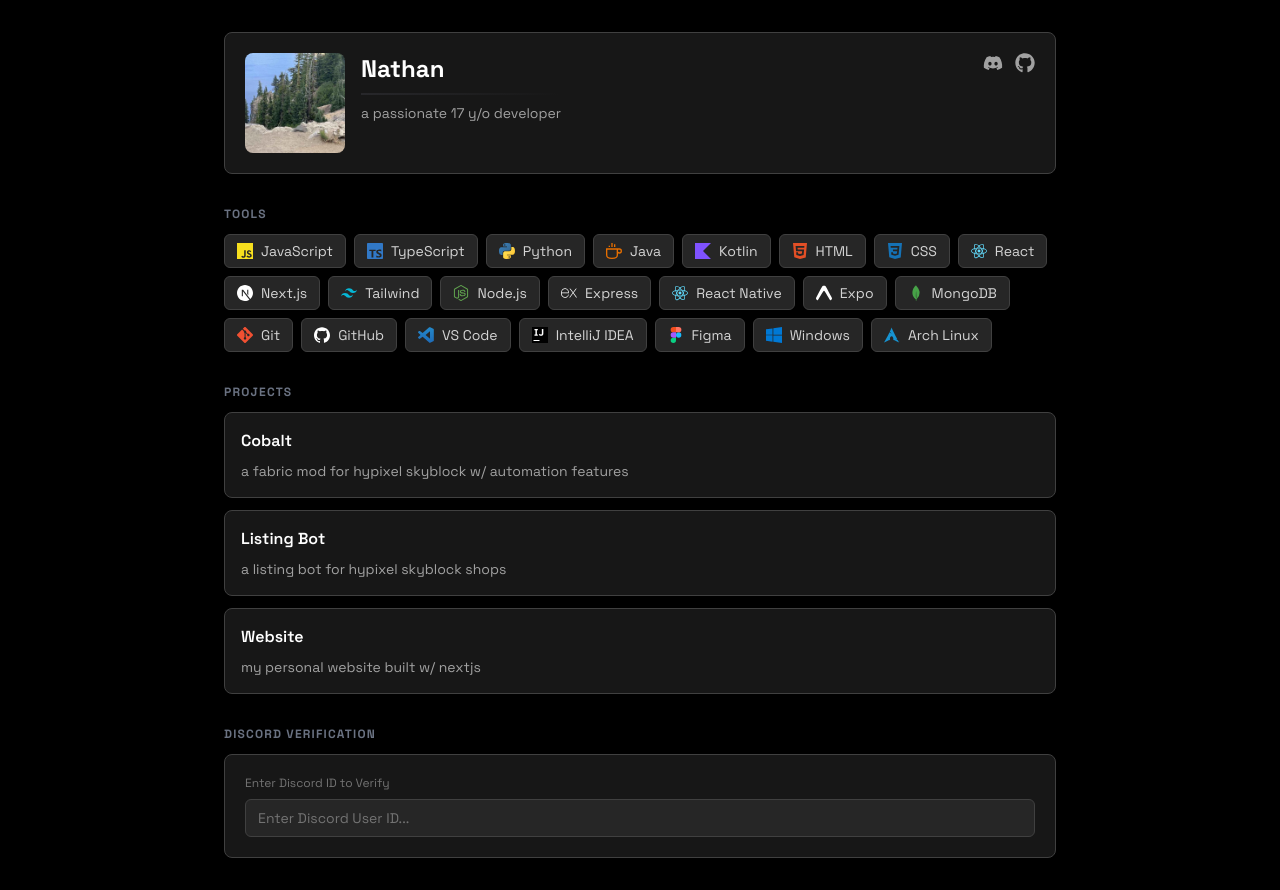
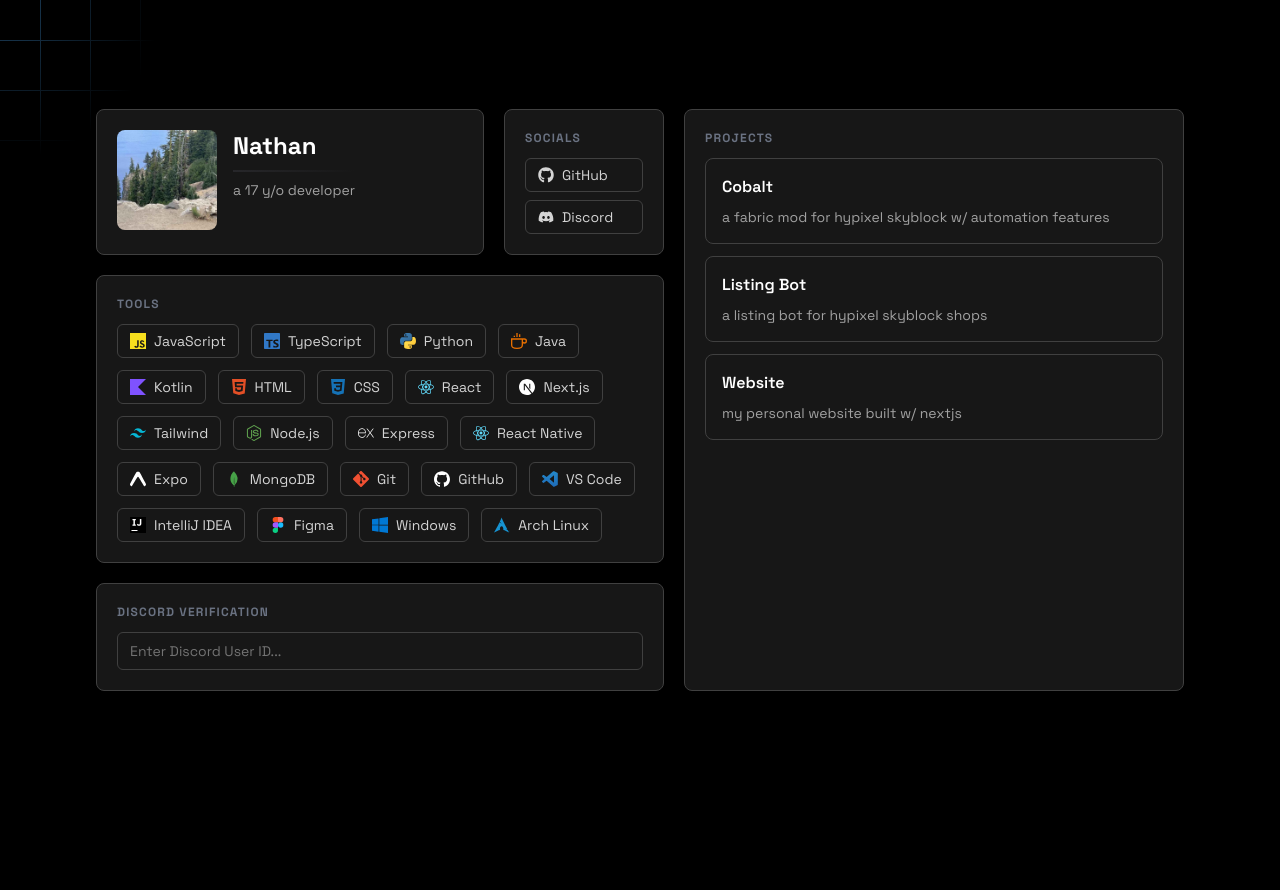
Before and after one commit to quiteboring/quiteboring.github.io, a Next.js app: page / in a window 1280 px wide. After the commit the page ends 800 px from the top, so only its background shows below. Built offline with nearby package versions, Linux system fonts and the light colour scheme.

Commit message:
feat: better design?

```diff
--- a/app/page.tsx
+++ b/app/page.tsx
@@ -1,36 +1,21 @@
+import { FaDiscord, FaGithub } from "react-icons/fa";
+import { projects, tools } from "@/lib/constants";
 import Image from "next/image";
-import { FaDiscord, FaGithub } from "react-icons/fa";
 import ProjectCard from "@/components/ProjectCard";
 import DiscordVerification from "@/components/DiscordVerification";
-import { projects, tools } from "@/lib/constants";
+import Grid from "@/components/Grid";
 
 export default function Home() {
   return (
-    <main className="mx-auto flex min-h-screen max-w-4xl flex-col justify-center p-8">
+    <main className="mx-auto flex min-h-screen max-w-6xl flex-col justify-center p-8">
       <title>Home</title>
+      <Grid />
 
-      {/* Main Card */}
-      <div className="relative mb-8 w-full rounded-lg border border-neutral-700 bg-neutral-900 p-5">
-        <div className="absolute top-5 right-5 flex gap-3">
-          <a
-            href="https://discord.com/users/1441859003708866601"
-            target="_blank"
-            rel="noopener noreferrer"
-            className="text-neutral-400 transition-colors hover:text-white"
-          >
-            <FaDiscord className="h-5 w-5" />
-          </a>
-
-          <a
-            href="https://github.com/quiteboring"
-            target="_blank"
-            rel="noopener noreferrer"
-            className="text-neutral-400 transition-colors hover:text-white"
-          >
-            <FaGithub className="h-5 w-5" />
-          </a>
-        </div>
-
+      <div className="grid grid-cols-1 lg:grid-cols-[1fr_500px] gap-5">
+        <div className="flex flex-col gap-5">
+          <div className="grid grid-cols-1 sm:grid-cols-[1fr_160px] gap-5">
+            {/* Main */}
+            <div className="relative w-full rounded-lg border border-neutral-700 bg-neutral-900 p-5">
               <div className="flex items-start gap-4">
                 <Image
                   src="/profile.png"
@@ -45,21 +30,49 @@ export default function Home() {
                     Nathan
                   </h1>
                   <div className="mt-2 h-0.5 bg-gradient-to-r from-zinc-800 to-transparent"></div>
-            <p className="mt-2 text-sm text-neutral-400">a passionate 17 y/o developer</p>
+                  <p className="mt-2 text-sm text-neutral-400">a 17 y/o developer</p>
+                </div>
+              </div>
+            </div>
+
+            {/* Socials */}
+            <div className="relative rounded-lg border border-neutral-700 bg-neutral-900 p-5">
+              <p className="mb-3 text-xs font-bold tracking-widest text-gray-500 uppercase dark:text-gray-400">
+                Socials
+              </p>
+              <div className="flex flex-row sm:flex-col gap-2">
+                <a
+                  href="https://github.com/quiteboring"
+                  target="_blank"
+                  rel="noopener noreferrer"
+                  className="flex items-center gap-2 rounded-md border border-neutral-700 bg-neutral-900 px-3 py-1.5 text-sm text-neutral-300 hover:border-slate-500 transition-colors"
+                >
+                  <FaGithub className="h-4 w-4" />
+                  GitHub
+                </a>
+                <a
+                  href="https://discord.com/users/1441859003708866601"
+                  target="_blank"
+                  rel="noopener noreferrer"
+                  className="flex items-center gap-2 rounded-md border border-neutral-700 bg-neutral-900 px-3 py-1.5 text-sm text-neutral-300 hover:border-slate-500 transition-colors"
+                >
+                  <FaDiscord className="h-4 w-4" />
+                  Discord
+                </a>
               </div>
             </div>
           </div>
 
           {/* Tools */}
-      <div className="mb-8">
+          <div className="relative w-full rounded-lg border border-neutral-700 bg-neutral-900 p-5">
             <p className="mb-3 text-xs font-bold tracking-widest text-gray-500 uppercase dark:text-gray-400">
               Tools
             </p>
-        <div className="flex flex-wrap gap-2">
+            <div className="flex flex-wrap gap-3">
               {tools.map((tool, index) => (
                 <div
                   key={index}
-              className="flex items-center gap-2 rounded-md border border-neutral-700 bg-neutral-800 px-3 py-1.5 text-sm text-neutral-300"
+                  className="flex items-center gap-2 rounded-md border border-neutral-700 bg-neutral-900 px-3 py-1.5 text-sm text-neutral-300"
                 >
                   <tool.icon className="h-4 w-4" style={tool.color ? { color: tool.color } : undefined} />
                   {tool.name}
@@ -68,8 +81,17 @@ export default function Home() {
             </div>
           </div>
 
+          {/* Discord Verification */}
+          <div className="relative w-full rounded-lg border border-neutral-700 bg-neutral-900 p-5">
+            <p className="text-xs mb-3 font-bold tracking-widest text-gray-500 uppercase dark:text-gray-400">
+              Discord Verification
+            </p>
+            <DiscordVerification />
+          </div>
+        </div>
+
         {/* Projects */}
-      <div>
+        <div className="relative w-full rounded-lg border border-neutral-700 bg-neutral-900 p-5 lg:h-full">
           <p className="mb-3 text-xs font-bold tracking-widest text-gray-500 uppercase dark:text-gray-400">
             Projects
           </p>
@@ -79,13 +101,6 @@ export default function Home() {
             ))}
           </div>
         </div>
-
-      {/* Discord Verification */}
-      <div className="mt-8">
-        <p className="mb-3 text-xs font-bold tracking-widest text-gray-500 uppercase dark:text-gray-400">
-          Discord Verification
-        </p>
-        <DiscordVerification />
       </div>
     </main>
   );
--- a/components/DiscordVerification.tsx
+++ b/components/DiscordVerification.tsx
@@ -12,15 +12,14 @@ export default function DiscordVerification() {
   const isNoMatch = trimmed && !discordIds.includes(trimmed);
 
   return (
-    <div className="flex flex-col gap-4 rounded-lg border border-neutral-700 bg-neutral-900 p-5">
+    <div>
       <div>
-        <label className="mb-2 text-xs text-neutral-500 block">Enter Discord ID to Verify</label>
         <input
           type="text"
           value={inputId}
           onChange={(e) => setInputId(e.target.value)}
           placeholder="Enter Discord User ID..."
-          className="w-full rounded-md border border-neutral-700 bg-neutral-800 px-3 py-2 text-sm text-neutral-300 placeholder-neutral-500 outline-none focus:border-neutral-600 transition-colors"
+          className="w-full rounded-md border border-neutral-700 bg-neutral-900 px-3 py-2 text-sm text-neutral-300 placeholder-neutral-500 outline-none focus:border-neutral-600 transition-colors"
         />
       </div>
 
--- /dev/null
+++ b/components/Grid.tsx
@@ -0,0 +1,37 @@
+"use client";
+
+import { useEffect, useState } from "react";
+
+export default function Grid() {
+  const [mousePosition, setMousePosition] = useState({ x: 0, y: 0 });
+
+  useEffect(() => {
+    const handleMouseMove = (event: MouseEvent) => {
+      setMousePosition({ x: event.clientX, y: event.clientY });
+    };
+
+    window.addEventListener("mousemove", handleMouseMove);
+
+    return () => {
+      window.removeEventListener("mousemove", handleMouseMove);
+    };
+  }, []);
+
+  return (
+    <div className="pointer-events-none absolute inset-0 transition duration-300 overflow-hidden">
+      <div
+        className="interactive-grid absolute h-80 w-80"
+        style={{
+          left: mousePosition.x,
+          top: mousePosition.y,
+          transform: "translate(-50%, -50%)",
+          backgroundPosition: `${-mousePosition.x}px ${-mousePosition.y}px`,
+          backgroundImage:
+            "linear-gradient(to right, #1d4260 1px, transparent 1px), linear-gradient(to bottom, #1d4260 1px, transparent 1px)",
+          backgroundSize: "50px 50px",
+          maskImage: "radial-gradient(farthest-side, black, transparent)",
+        }}
+      />
+    </div>
+  );
+}
--- a/components/ProjectCard.tsx
+++ b/components/ProjectCard.tsx
@@ -5,23 +5,20 @@ interface ProjectCardProps {
 }
 
 export default function ProjectCard({ project }: ProjectCardProps) {
+  const Wrapper = project.url ? "a" : "div";
+  const wrapperProps = project.url
+    ? { href: project.url, target: "_blank", rel: "noopener noreferrer" }
+    : {};
+
   return (
-    <div className="rounded-lg border border-neutral-700 bg-neutral-900 p-4 transition-colors duration-100 hover:border-slate-500">
+    <Wrapper
+      {...wrapperProps}
+      className="group block rounded-lg border border-neutral-700 bg-neutral-900 p-4 transition-colors duration-100 hover:border-slate-500"
+    >
       <div className="flex items-start justify-between">
-        {project.url ? (
-          <a
-            href={project.url}
-            target="_blank"
-            rel="noopener noreferrer"
-            className="font-semibold text-white transition-colors hover:underline"
-          >
-            {project.name}
-          </a>
-        ) : (
-          <h3 className="font-semibold text-white">{project.name}</h3>
-        )}
+        <h3 className="font-semibold text-white group-hover:underline">{project.name}</h3>
       </div>
       <p className="mt-2 text-sm text-neutral-400">{project.description}</p>
-    </div>
+    </Wrapper>
   );
 }
```
Lines whose indentation alone changed are shown as unchanged.
